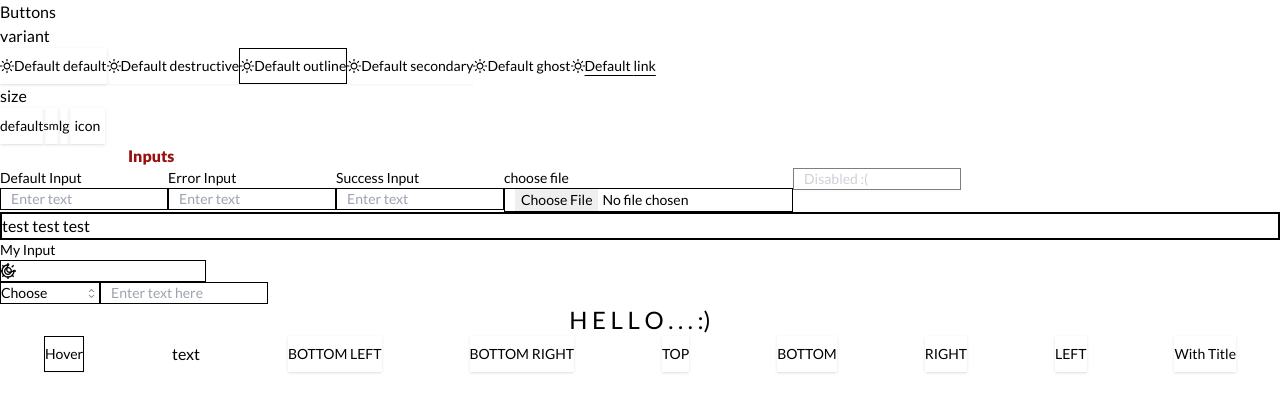
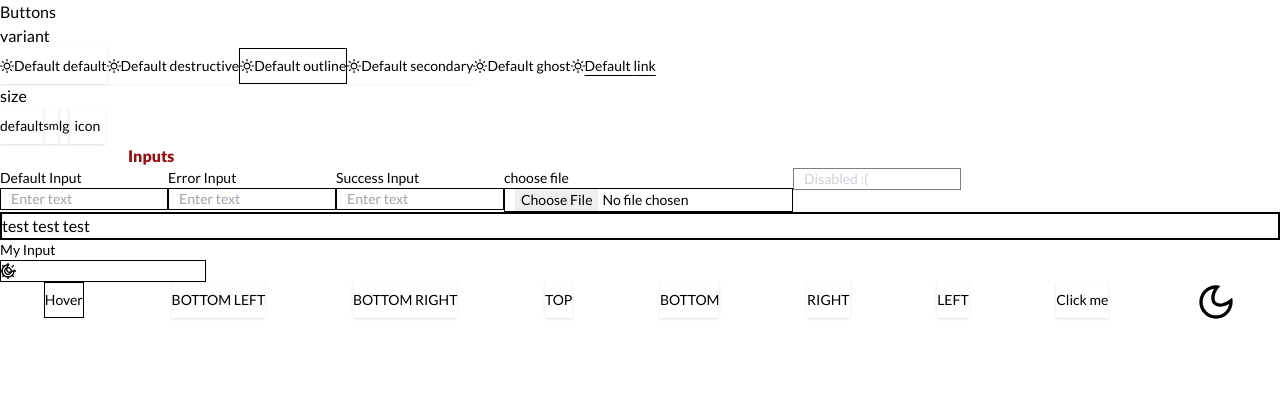
Before and after one commit to besmillahibrahimi/next-starter-app, a Next.js app: page /components in a window 1280 px wide. Shown: the top 412 px of the page. Built offline with nearby package versions, Linux system fonts and the light colour scheme.

Commit message:
feat (shadcn Tooltip) : Shadcn Tooltip has been done !

```diff
--- a/src/app/(landing)/components/page.tsx
+++ b/src/app/(landing)/components/page.tsx
@@ -20,7 +20,7 @@ import {
   TooltipTrigger,
 } from "@/components/ui/tooltip";
 import TooltipWrapper from "@/components/molecules/TooltipWrapper";
-import { ArrowDirection, Direction } from "@/lib/constants";
+import { Direction } from "@/lib/constants";
 
 const variants: Record<string, string[]> = {
   variant: ["default", "destructive", "outline", "secondary", "ghost", "link"],
@@ -74,18 +74,7 @@ export default function Components() {
       <h1 className="mt-16 text-[#970f0f] font-[800] tablet:text-wrap sm:text-wrap container">
         Inputs
       </h1>
-      {/* <div className="flex space-x-8">
-        {Object.keys(inputVariants).map((item, i) => {
-          return (
-            <Input
-              key={item}
-              variant={item as any}
-              //placeholder="Enter text"
-              label="Default Input"
-            />
-          );
-        })}
-      </div> */}
+
       <div className="flex space-x-8">
         <Input
           variant="default"
@@ -139,32 +128,6 @@ export default function Components() {
         </div>
       </div> */}
 
-      <div className="flex w-[300px] items-center rounded-md overflow-hidden">
-        {/* Select Component */}
-        <Select>
-          <SelectTrigger className="px-4 py-2 bg-gray-200 border-r w-1/3 rounded-r-none">
-            <SelectValue placeholder="Choose" />
-          </SelectTrigger>
-          <SelectContent>
-            <SelectItem value="option1">Option 1</SelectItem>
-            <SelectItem value="option2">Option 2</SelectItem>
-            <SelectItem value="option3">Option 3</SelectItem>
-          </SelectContent>
-        </Select>
-
-        {/* Input Component */}
-        <Input
-          placeholder="Enter text here"
-          className="flex-1 px-4 py-2 rounded-l-none"
-        />
-      </div>
-
-      <div className="flex justify-center border-tertiary bg-brand-warning-primary">
-        <h1 className="font-bold text-2xl text-success-primary/50">
-          H E L L O . . . :)
-        </h1>
-      </div>
-
       <div className="flex justify-around">
         <TooltipProvider>
           <Tooltip>
@@ -173,72 +136,56 @@ export default function Components() {
             </TooltipTrigger>
             <TooltipContent>
               <p>Add to library</p>
-              <div className="absolute w-2 h-2 bg-brand rotate-45 -bottom-1 left-1/2 transform -translate-x-1/2" />
+              {/* <div className="absolute w-2 h-2 bg-brand rotate-45 -bottom-1 left-1/2 transform -translate-x-1/2" /> */}
             </TooltipContent>
           </Tooltip>
         </TooltipProvider>
 
-        <TooltipWrapper triggerText="text" tooltipText="Tooltip text" />
+        <TooltipWrapper body="Bottom Left Tooltip :)">
+          <Button>BOTTOM LEFT</Button>
+        </TooltipWrapper>
+
+        <TooltipWrapper body="Bottom Right Tooltip :)">
+          <Button>BOTTOM RIGHT</Button>
+        </TooltipWrapper>
+
+        <TooltipWrapper body="Top Tooltip :)">
+          <Button>TOP</Button>
+        </TooltipWrapper>
+
+        <TooltipWrapper body="Bottom  Tooltip :)">
+          <Button>BOTTOM</Button>
+        </TooltipWrapper>
+
+        <TooltipWrapper body="Right Tooltip :)">
+          <Button>RIGHT</Button>
+        </TooltipWrapper>
+
+        <TooltipWrapper body="Left Tooltip :)">
+          <Button>LEFT</Button>
+        </TooltipWrapper>
 
         <TooltipWrapper
-          triggerText={<Button>BOTTOM LEFT</Button>}
-          tooltipText="Bottom Left Tooltip :)"
-          arrowDirection={ArrowDirection.BOTTOM_LEFT}
-          tooltipSide={Direction.TOP}
-        />
+          title={"hi"}
+          body={`  dehwiuqe qeihfqiefiq qfiuhewe fijregvjieroierg dehwiuqe
+                qeihfqiefiq qfiuhewe fijregvjieroiergdehwiuqe qeihfqiefiq
+                qfiuhewe fijregvjieroiergdehwiuqe qeihfqiefiq qfiuhewe
+                fijregvjieroierg`}
+        >
+          <Button>Click me</Button>
+        </TooltipWrapper>
 
         <TooltipWrapper
-          triggerText={<Button>BOTTOM RIGHT</Button>}
-          tooltipText="Bottom Right Tooltip :)"
-          arrowDirection={ArrowDirection.BOTTOM_RIGHT}
-          tooltipSide={Direction.TOP}
-        />
-
-        <TooltipWrapper
-          triggerText={<Button>TOP</Button>}
-          tooltipText="Top Tooltip :)"
-          arrowDirection={ArrowDirection.BOTTOM}
-          tooltipSide={Direction.TOP}
-        />
-
-        <TooltipWrapper
-          triggerText={<Button>BOTTOM</Button>}
-          tooltipText="Bottom  Tooltip :)"
-          arrowDirection={ArrowDirection.TOP}
-          tooltipSide={Direction.BOTTOM}
-        />
-
-        <TooltipWrapper
-          triggerText={<Button>RIGHT</Button>}
-          tooltipText="Right Tooltip :)"
-          arrowDirection={ArrowDirection.RIGHT}
-          tooltipSide={Direction.RIGHT}
-        />
-
-        <TooltipWrapper
-          triggerText={<Button>LEFT</Button>}
-          tooltipText="Left Tooltip :)"
-          arrowDirection={ArrowDirection.LEFT}
-          tooltipSide={Direction.LEFT}
-        />
-
-        <TooltipWrapper
-          className="w-[270px]"
-          triggerText={<Button>With Title</Button>}
-          tooltipText={
-            <div className="flex flex-col">
-              <h1>Title</h1>
-              <p>
-                dehwiuqe qeihfqiefiq qfiuhewe fijregvjieroierg dehwiuqe
+          title={"hi"}
+          body={`  dehwiuqe qeihfqiefiq qfiuhewe fijregvjieroierg dehwiuqe
                 qeihfqiefiq qfiuhewe fijregvjieroiergdehwiuqe qeihfqiefiq
                 qfiuhewe fijregvjieroiergdehwiuqe qeihfqiefiq qfiuhewe
-                fijregvjieroierg
-              </p>
-            </div>
-          }
-          // arrowDirection={ArrowDirection.LEFT}
-          // tooltipSide={Direction.LEFT}
-        />
+                fijregvjieroierg`}
+        >
+          <span>
+            <CgMoon size={40} />
+          </span>
+        </TooltipWrapper>
       </div>
     </div>
   );
--- a/src/components/molecules/TooltipWrapper.tsx
+++ b/src/components/molecules/TooltipWrapper.tsx
@@ -6,39 +6,46 @@ import {
   TooltipProvider,
   TooltipTrigger,
 } from "@/components/ui/tooltip";
-import { ArrowDirection, Direction } from "@/lib/constants";
+import * as TooltipPrimitive from "@radix-ui/react-tooltip";
+import { Direction } from "@/lib/constants";
 
-interface TooltipProps {
-  triggerText: React.ReactNode;
-  tooltipText: React.ReactNode;
-  arrowDirection?: ArrowDirection;
-  tooltipSide?: Direction;
-  className?: string;
+// @ts-ignore
+interface TooltipProps
+  extends React.ComponentPropsWithoutRef<typeof TooltipPrimitive.Content> {
+  title?: React.ReactNode;
+  body?: React.ReactNode;
 }
 
 const TooltipWrapper: React.FC<TooltipProps> = ({
-  triggerText,
-  tooltipText,
-  arrowDirection,
-  tooltipSide,
-  className,
+  children,
+  title,
+  body,
+  ...props
 }) => {
+  const titleNode =
+    typeof title === "string" ? (
+      <h6 className="text-xs font-bold">{title}</h6>
+    ) : (
+      title
+    );
+  const bodyNode =
+    typeof body === "string" ? (
+      <p className="text-xs font-medium">{body}</p>
+    ) : (
+      body
+    );
+
   return (
     <TooltipProvider>
       <Tooltip>
         {/* Use a span or div instead of a button for the trigger */}
-        <TooltipTrigger asChild>
-          <span className="text-blue-600 place-self-center cursor-pointer">
-            {triggerText}
-          </span>
-        </TooltipTrigger>
-        <TooltipContent
-          arrowDirection={arrowDirection}
-          tooltipSide={tooltipSide}
-          className={className}
-        >
-          {tooltipText}
-          {/* <div className="absolute w-2 h-2 bg-gray-900 rotate-45 -bottom-1 left-1/2 transform -translate-x-1/2" /> */}
+        <TooltipTrigger asChild>{children}</TooltipTrigger>
+        <TooltipContent {...(props || {})}>
+          <div className="max-w-32 relative">
+            {titleNode}
+            {bodyNode}
+          </div>
+          <TooltipPrimitive.TooltipArrow className="fill-primary-solid" />
         </TooltipContent>
       </Tooltip>
     </TooltipProvider>
--- a/src/components/ui/tooltip.tsx
+++ b/src/components/ui/tooltip.tsx
@@ -1,17 +1,9 @@
+"use client";
+
 import * as React from "react";
 import * as TooltipPrimitive from "@radix-ui/react-tooltip";
 
 import { cn } from "@/lib/utils";
-import { ArrowDirection, Direction } from "@/lib/constants";
-
-export const tooltipPostion = {
-  bottom: "-bottom-1 left-1/2 -translate-x-1/2",
-  top: "-top-1 left-1/2 -translate-x-1/2",
-  left: "-right-1 top-1/2 -z-10 -translate-y-1/2",
-  right: "-left-1 top-1/2 -z-10 -translate-y-1/2",
-  bottom_right: "-bottom-1 right-2 -translate-x-1/2",
-  bottom_left: "-bottom-1 left-4 -translate-x-1/2",
-};
 
 const TooltipProvider = TooltipPrimitive.Provider;
 
@@ -21,45 +13,18 @@ const TooltipTrigger = TooltipPrimitive.Trigger;
 
 const TooltipContent = React.forwardRef<
   React.ElementRef<typeof TooltipPrimitive.Content>,
-  React.ComponentPropsWithoutRef<typeof TooltipPrimitive.Content> & {
-    arrowDirection?: ArrowDirection;
-    tooltipSide?: Direction;
-  }
->(
-  (
-    {
-      className,
-      sideOffset = 10,
-      children,
-      arrowDirection,
-      tooltipSide = Direction.TOP,
-      ...props
-    },
-    ref
-  ) => (
+  React.ComponentPropsWithoutRef<typeof TooltipPrimitive.Content>
+>(({ className, sideOffset = 4, ...props }, ref) => (
   <TooltipPrimitive.Content
     ref={ref}
     sideOffset={sideOffset}
     className={cn(
-        "z-50 overflow-hidden rounded-md bg-primary-solid px-lg py-md text-xs text-white data-[state=closed]:animate-out data-[state=closed]:fade-out-0 data-[state=closed]:zoom-out-95 data-[side=bottom]:slide-in-from-top-2 data-[side=left]:slide-in-from-right-2 data-[side=right]:slide-in-from-left-2 data-[side=top]:slide-in-from-bottom-2",
+      "z-50 overflow-hidden rounded-md bg-primary-solid px-3 py-1.5 text-xs text-white animate-in fade-in-0 zoom-in-95 data-[state=closed]:animate-out data-[state=closed]:fade-out-0 data-[state=closed]:zoom-out-95 data-[side=bottom]:slide-in-from-top-2 data-[side=left]:slide-in-from-right-2 data-[side=right]:slide-in-from-left-2 data-[side=top]:slide-in-from-bottom-2",
       className
     )}
     {...props}
-      side={tooltipSide}
-    >
-      {children}
-      <div
-        className={
-          arrowDirection
-            ? `absolute w-2 h-2 bg-primary-solid rotate-45 transform ${
-                tooltipPostion[arrowDirection as keyof typeof tooltipPostion]
-              }`
-            : ``
-        }
   />
-    </TooltipPrimitive.Content>
-  )
-);
+));
 TooltipContent.displayName = TooltipPrimitive.Content.displayName;
 
 export { Tooltip, TooltipTrigger, TooltipContent, TooltipProvider };
--- a/src/configs/ui/typography/fontWeight-extends.ts
+++ b/src/configs/ui/typography/fontWeight-extends.ts
@@ -1,6 +1,11 @@
 export const FontWeightExtend = {
-  regular: "var(--weight-regular)",
-  medium: "var(--weight-medium)",
-  semibold: "var(--weight-semibold)",
-  bold: "var(--weight-bold)",
+  thin: "var(--thin)",
+  semilight: "var(--semilight)",
+  light: "var(--light)",
+  regular: "var(--regular)",
+  medium: "var(--medium)",
+  semibold: "var(--semibold)",
+  bold: "var(--bold)",
+  extrabold: "var(--extrabold)",
+  black: "var(--black)",
 };
--- a/src/configs/ui/typography/fontWeight.css
+++ b/src/configs/ui/typography/fontWeight.css
@@ -1,6 +1,11 @@
 :root {
+  --thin: 100;
+  --semilight: 200;
+  --light: 300;
   --regular: 400;
   --medium: 500;
   --semibold: 600;
   --bold: 700;
+  --extrabold: 800;
+  --black: 900;
 }
--- a/src/lib/constants.ts
+++ b/src/lib/constants.ts
@@ -6,16 +6,8 @@ export enum HorizontalDirection {
   LEFT = "left",
   RIGHT = "right",
 }
-// export type Direction = VerticalDirection & HorizontalDirection;
 
 export enum Direction {
-  TOP = "top",
-  BOTTOM = "bottom",
-  LEFT = "left",
-  RIGHT = "right",
-}
-
-export enum ArrowDirection {
   TOP = "top",
   BOTTOM = "bottom",
   LEFT = "left",
--- a/tailwind.config.ts
+++ b/tailwind.config.ts
@@ -45,7 +45,7 @@ const config = {
       },
       fontSize: TypographyExtends, //usage: text-display-2xl
       fontWeight: FontWeightExtend, //usage: font-regular
-      // colors: ColorExtends,
+      colors: BackgroundColor,
       borderRadius: RadiusExtend, //usage: rounded-md
       spacing: SpacingExtend, //usage : border-spacing-0
       gap: SpaceExtend,
```
Lines whose indentation alone changed are shown as unchanged.
